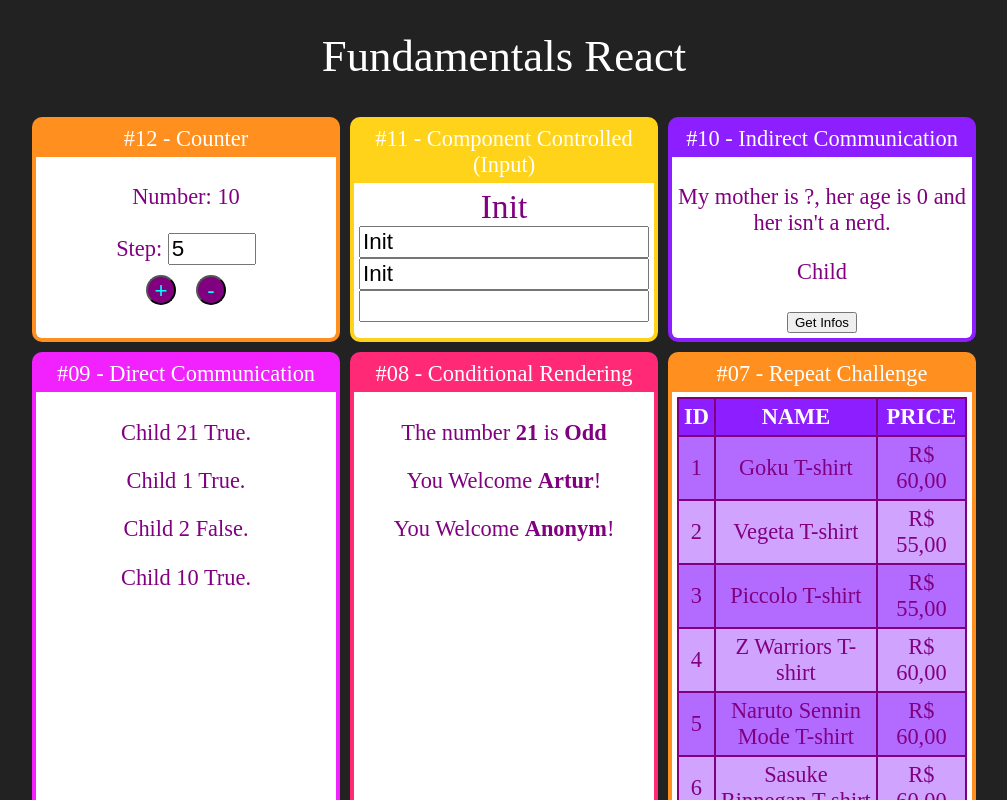
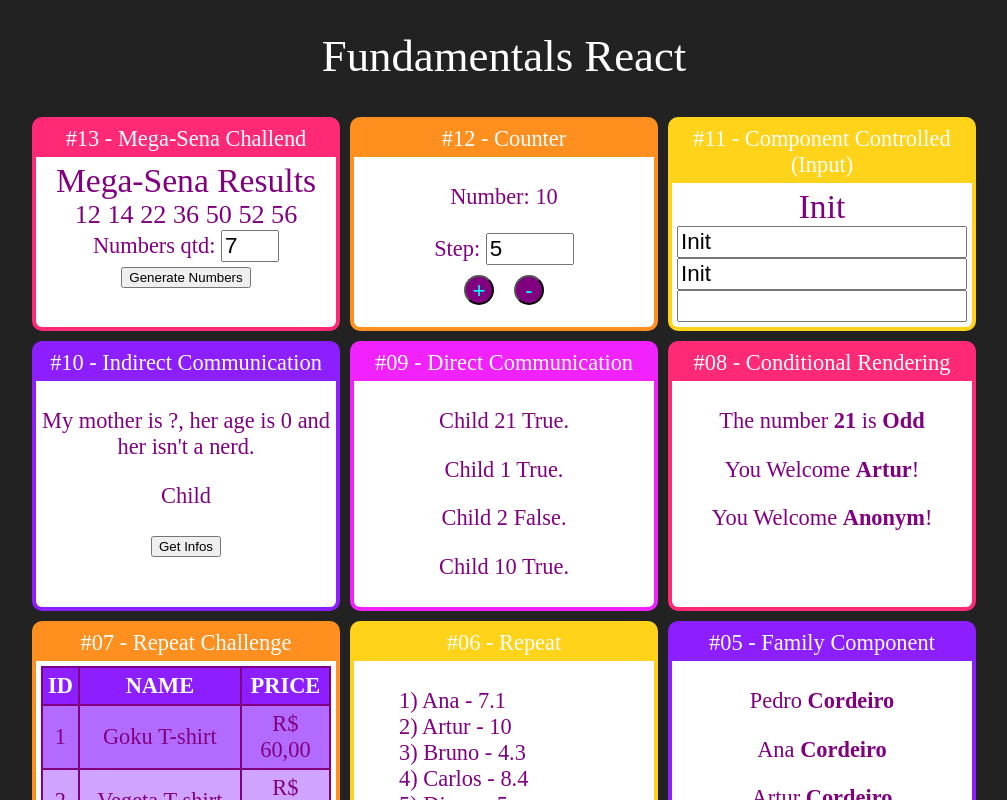
Before and after one commit to HenriqueArtur/fundamentals-react-studies, a React (Create React App) app: page / in a window 1280 px wide. Shown: the top 800 px of the page, without its empty margins (136-1143 px from the left). Built offline with nearby package versions, Linux system fonts and the light colour scheme; the HTML template or start-up script is replaced by a standard one.

Commit message:
mega-sena challend

```diff
--- a/src/App.jsx
+++ b/src/App.jsx
@@ -3,6 +3,7 @@ import './App.css'
 
 import Card from './components/layout/Card'
 
+import Megasena from './components/megasena/Megasena'
 import Counter from './components/counter/Counter'
 import Input from './components/form/Input'
 import IndirectMother from './components/communication/IndirectMother'
@@ -22,6 +23,10 @@ export default _ =>
     <div className="App">
         <h1>Fundamentals React</h1>
         <div className="Cards">
+            <Card title="#13 - Mega-Sena Challend" color="#ff2975">
+                <Megasena qtd={7} />
+            </Card>
+
             <Card title="#12 - Counter" color="#ff901f">
                 <Counter initialNumber={10} />
             </Card>
--- /dev/null
+++ b/src/components/megasena/Megasena.css
@@ -0,0 +1,4 @@
+.Mega input {
+    font-size: 1.4rem;
+    width: 50px;
+}
--- /dev/null
+++ b/src/components/megasena/Megasena.jsx
@@ -0,0 +1,49 @@
+import React, {useState} from 'react'
+import './Megasena.css'
+
+export default props => {
+    function addNumberToResult(min, max, array) {
+        const random = min + Math.floor(((max + 1) - min) * Math.random())
+        return array.includes(random) ?
+            addNumberToResult(min, max, array) :
+            random
+    }
+
+    function generateNumber(qnt) {
+        const numbers = Array(qnt)
+            .fill(0)
+            .reduce((numb) => {
+                const newNumber = addNumberToResult(1, 60, numb)
+                return [...numb, newNumber]
+            }, [])
+            .sort((n1, n2) => n1 - n2)
+
+        return numbers
+    }
+
+    const [qtd, setQtd] = useState(props.qtd || 6)
+    const initialNumbers = generateNumber(qtd)
+    const [numbers, setNumbers] = useState(initialNumbers)
+
+    return (
+        <div className="Mega">
+            <h2>Mega-Sena Results</h2>
+            <h3>{numbers.join(' ')}</h3>
+            <div>
+                <label>Numbers qtd: </label>
+                <input
+                    min="6"
+                    max="10"
+                    type="number"
+                    value={qtd}
+                    onChange={(e) => {
+                        setQtd(+e.target.value)
+                        setNumbers(generateNumber(+e.target.value))
+                    }} />
+            </div>
+            <button onClick={(_) => setNumbers(generateNumber(qtd))}>
+                Generate Numbers
+            </button>
+        </div>
+    )
+}
```
